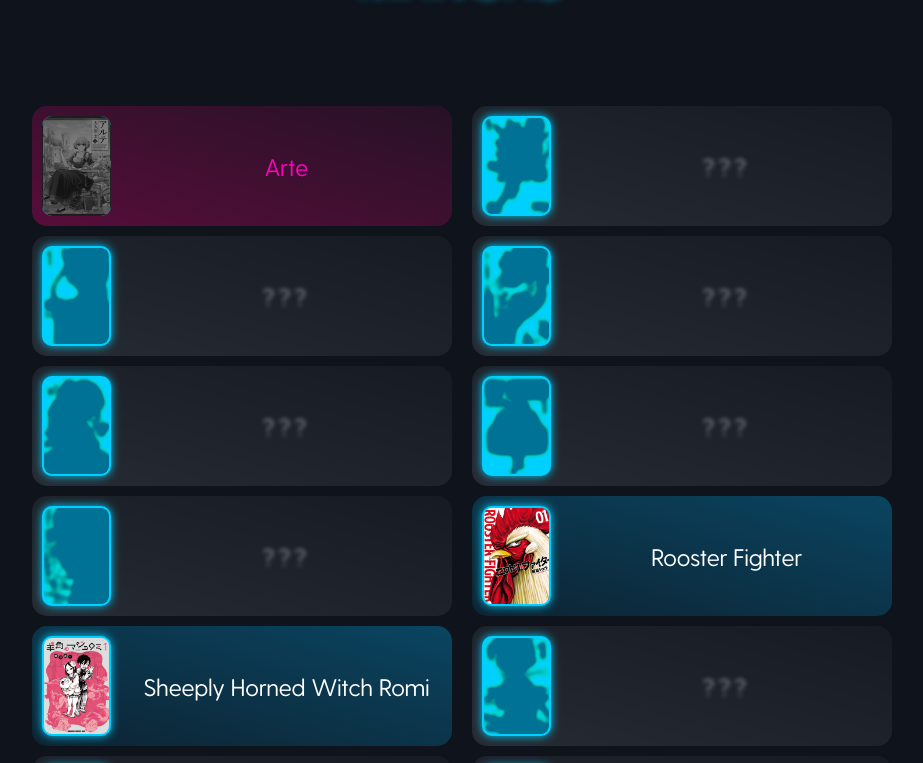
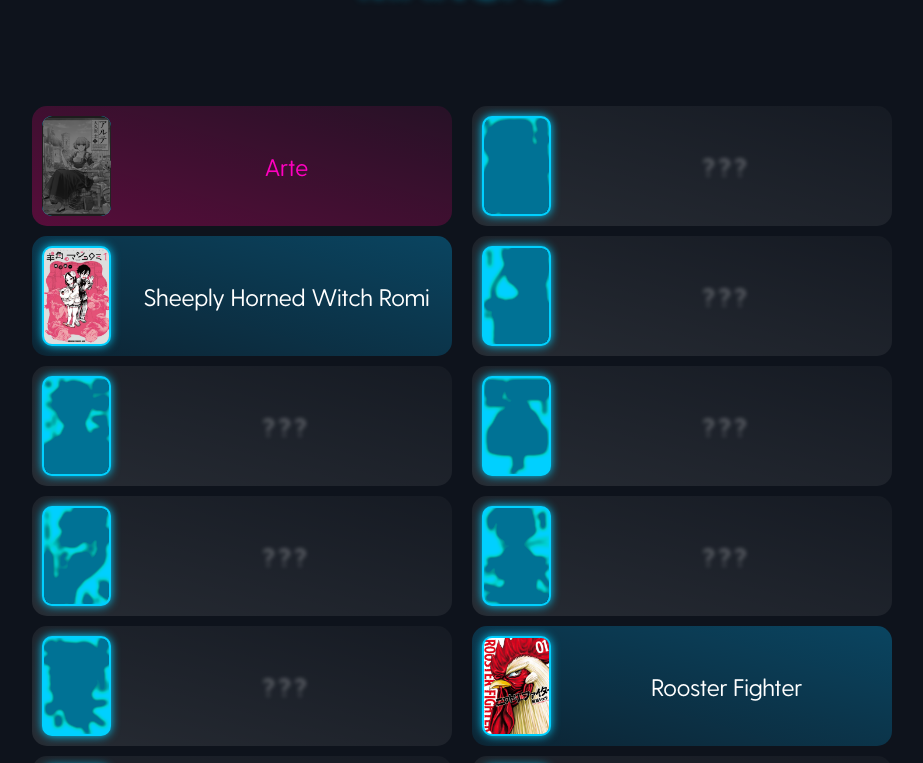
Before and after one commit to cesque/manga-clash, a SvelteKit app: page / in a window 1280 px wide. Shown: the part 2018-2781 px from the top of the page, without its empty margins (178-1101 px from the left). Built offline with nearby package versions, Linux system fonts and the light colour scheme.

Commit message:
change manga list back to randomised

```diff
--- a/src/components/MangaList.svelte
+++ b/src/components/MangaList.svelte
@@ -21,19 +21,19 @@
         return result
     }
 
-    function sort(a: MangaType[]) {
-        const clone = a.slice()
-        clone.sort((a, b) => {
-            return a.name.localeCompare(b.name)
-        })
-        return clone
-    }
+    // function sort(a: MangaType[]) {
+    //     const clone = a.slice()
+    //     clone.sort((a, b) => {
+    //         return a.name.localeCompare(b.name)
+    //     })
+    //     return clone
+    // }
 
-    const randomOrderMangas = $derived(sort(mangas))
+    const randomOrderMangas = $derived(randomise(mangas))
 </script>
 
 <Heading>Mangas</Heading>
-
+{#key randomOrderMangas}
 <ul class="container">
     {#each randomOrderMangas as manga}
         <li class={['row', { revealed: manga.isRevealed, eliminated: manga.isEliminated }]}>
@@ -46,6 +46,8 @@
         </li>
     {/each}
 </ul>
+{/key}
+
 
 <style>
     .container {
```
